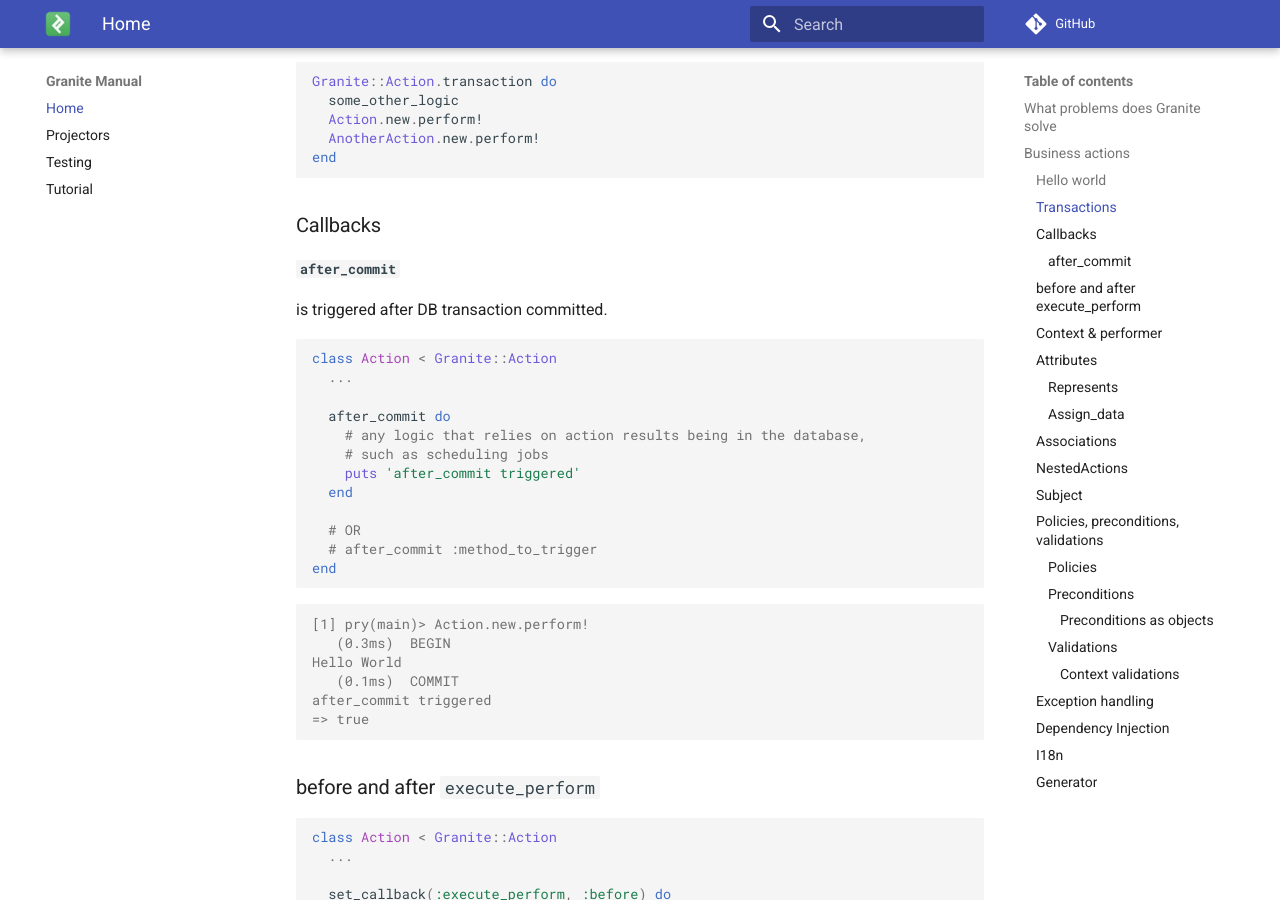
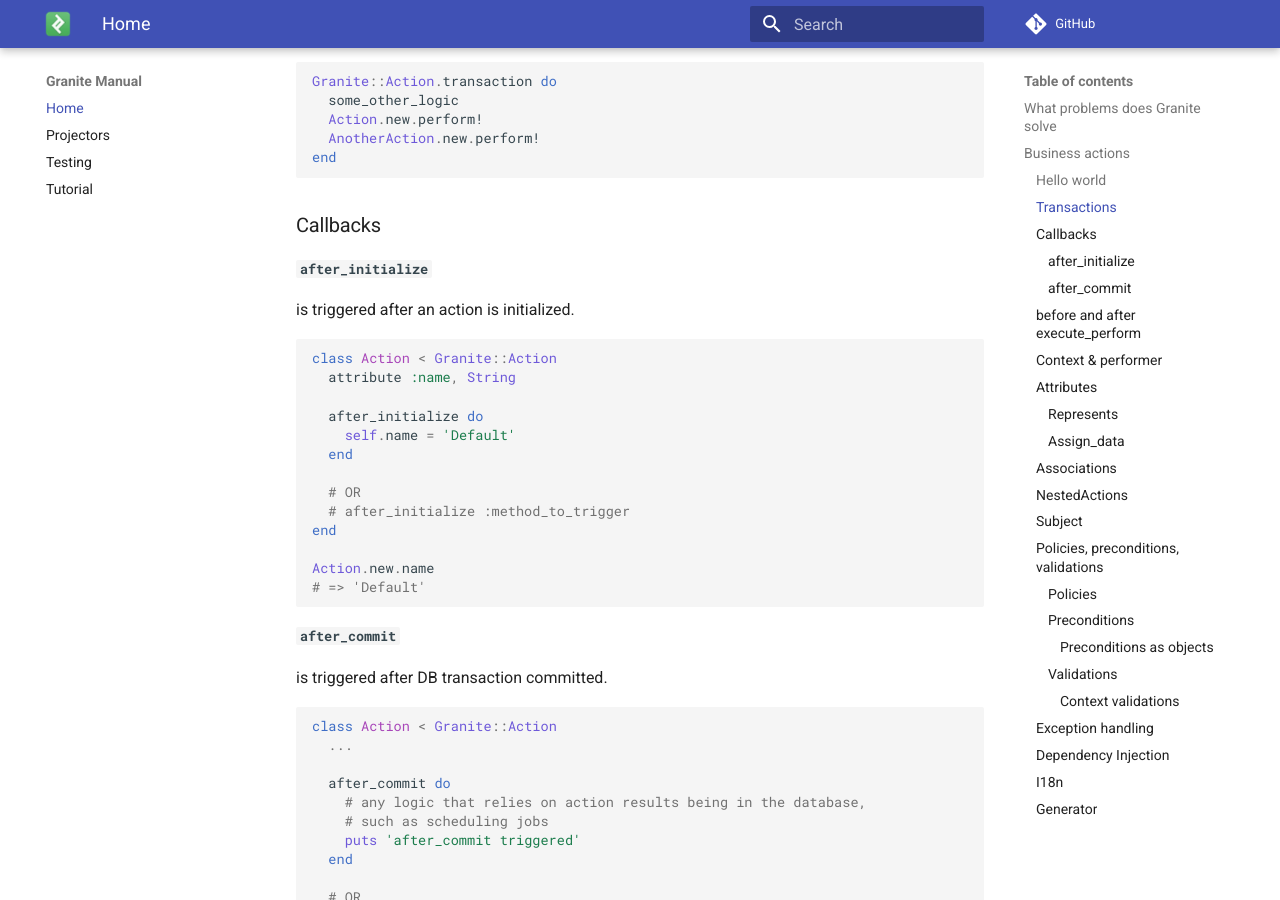
Before and after one commit to toptal/granite, an MkDocs documentation site: the page built from docs/index.md, in a window 1280 px wide and 900 px high, scrolled down 1261 px. Built offline with MkDocs 1.6.1 and Material for MkDocs 9.7.7, drawn with Linux system fonts in a browser that asks for light colours; comment, search, counter and statistics services are not loaded.

Commit message:
Add after_initialize callback

````diff
--- a/docs/index.md
+++ b/docs/index.md
@@ -59,6 +59,27 @@ end
 ```
 
 ### Callbacks
+
+
+#### `after_initialize`
+
+is triggered after an action is initialized.
+
+```ruby
+class Action < Granite::Action
+  attribute :name, String
+
+  after_initialize do
+    self.name = 'Default'
+  end
+
+  # OR
+  # after_initialize :method_to_trigger
+end
+
+Action.new.name
+# => 'Default'
+```
 
 #### `after_commit`
 
````
Also changed, not shown: CHANGELOG.md (+3 -0 lines), 3 other files.
